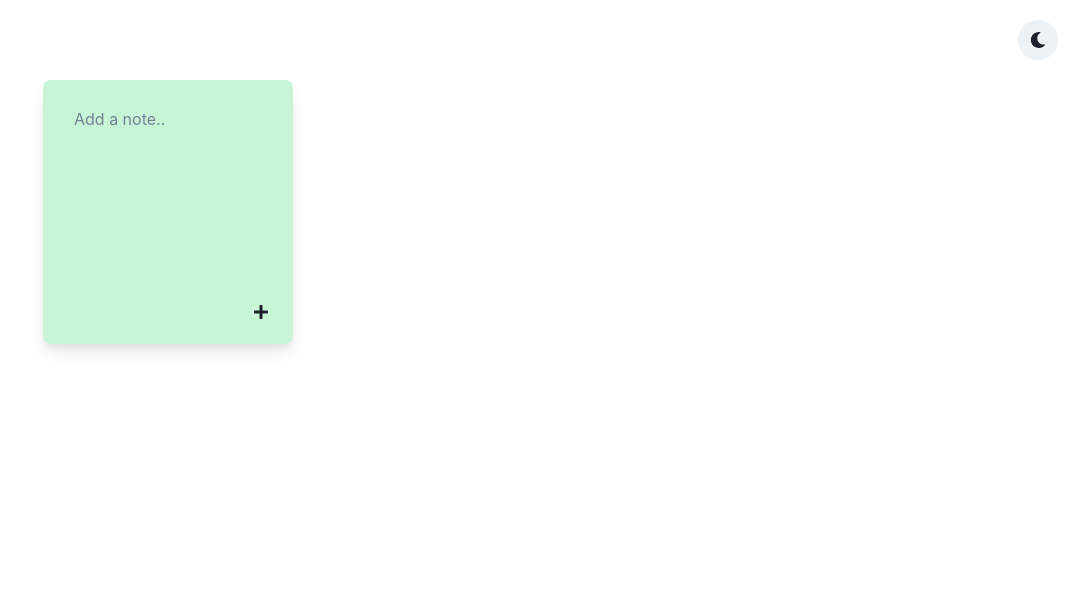
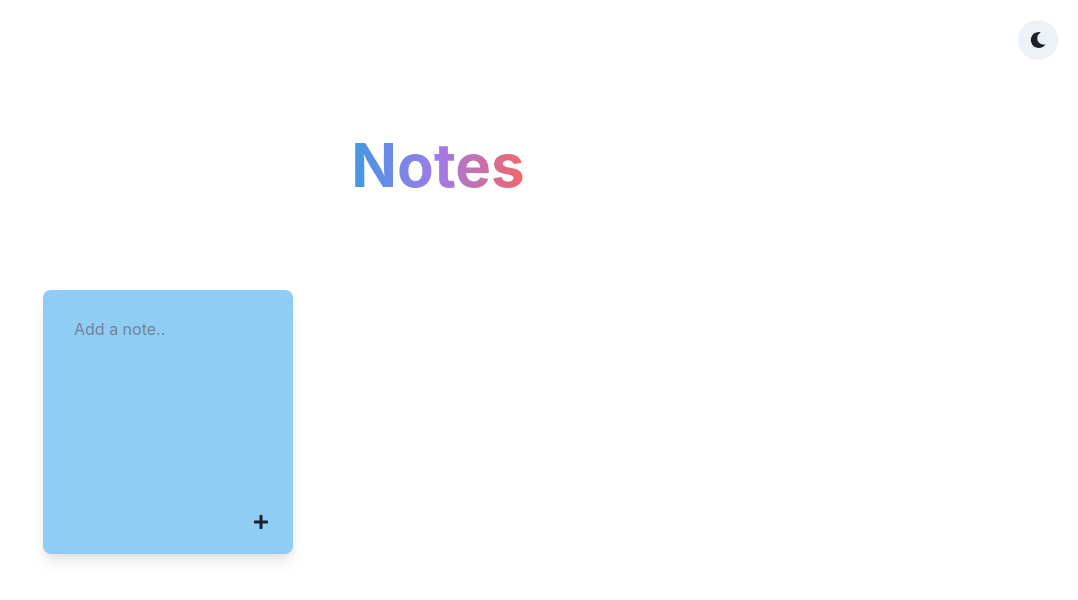
Before and after one commit to shoaibiqbal0/react-notes-app, a React (Create React App) app: page / in a window 1280 px wide. Shown: the top 600 px of the page, without its empty margins (202-1280 px from the left). Built offline with nearby package versions, Linux system fonts and the light colour scheme.

Commit message:
Added title and color settings

```diff
--- a/src/components/AddNote.jsx
+++ b/src/components/AddNote.jsx
@@ -55,7 +55,7 @@ const AddNote = (props) => {
 
   return (
     <Box
-      bg={useColorModeValue("green.100", "blue.900")}
+      bg={useColorModeValue("blue.200", "blue.900")}
       minW="250px"
       borderWidth="1px"
       overflow="hidden"
--- a/src/components/Header.jsx
+++ b/src/components/Header.jsx
@@ -1,10 +1,11 @@
-import { IconButton, useColorMode, VStack } from "@chakra-ui/react";
+import { IconButton, Text, useColorMode, VStack } from "@chakra-ui/react";
 import React from "react";
 import { FaSun, FaMoon } from "react-icons/fa";
 
 const Header = () => {
   const { colorMode, toggleColorMode } = useColorMode();
   return (
+    <div>
       <VStack p="5" align="flex-end">
         <IconButton
           icon={colorMode === "dark" ? <FaSun /> : <FaMoon />}
@@ -12,6 +13,17 @@ const Header = () => {
           isRound
         />
       </VStack>
+      <VStack pb="20" pt="10" align="center">
+        <Text
+          fontSize="6xl"
+          fontWeight="bold"
+          bgGradient="linear(to-r, blue.400, purple.400, red.400)"
+          bgClip="text"
+        >
+          Notes
+        </Text>
+      </VStack>
+    </div>
   );
 };
 
--- a/src/components/Note.jsx
+++ b/src/components/Note.jsx
@@ -17,7 +17,7 @@ const Note = (props) => {
 
   return (
     <Box
-      bg={useColorModeValue("gray.100", "gray.900")}
+      bg={useColorModeValue("yellow.100", "gray.600")}
       minW="250px"
       borderWidth="1px"
       overflow="hidden"
```
Lines whose indentation alone changed are shown as unchanged.
